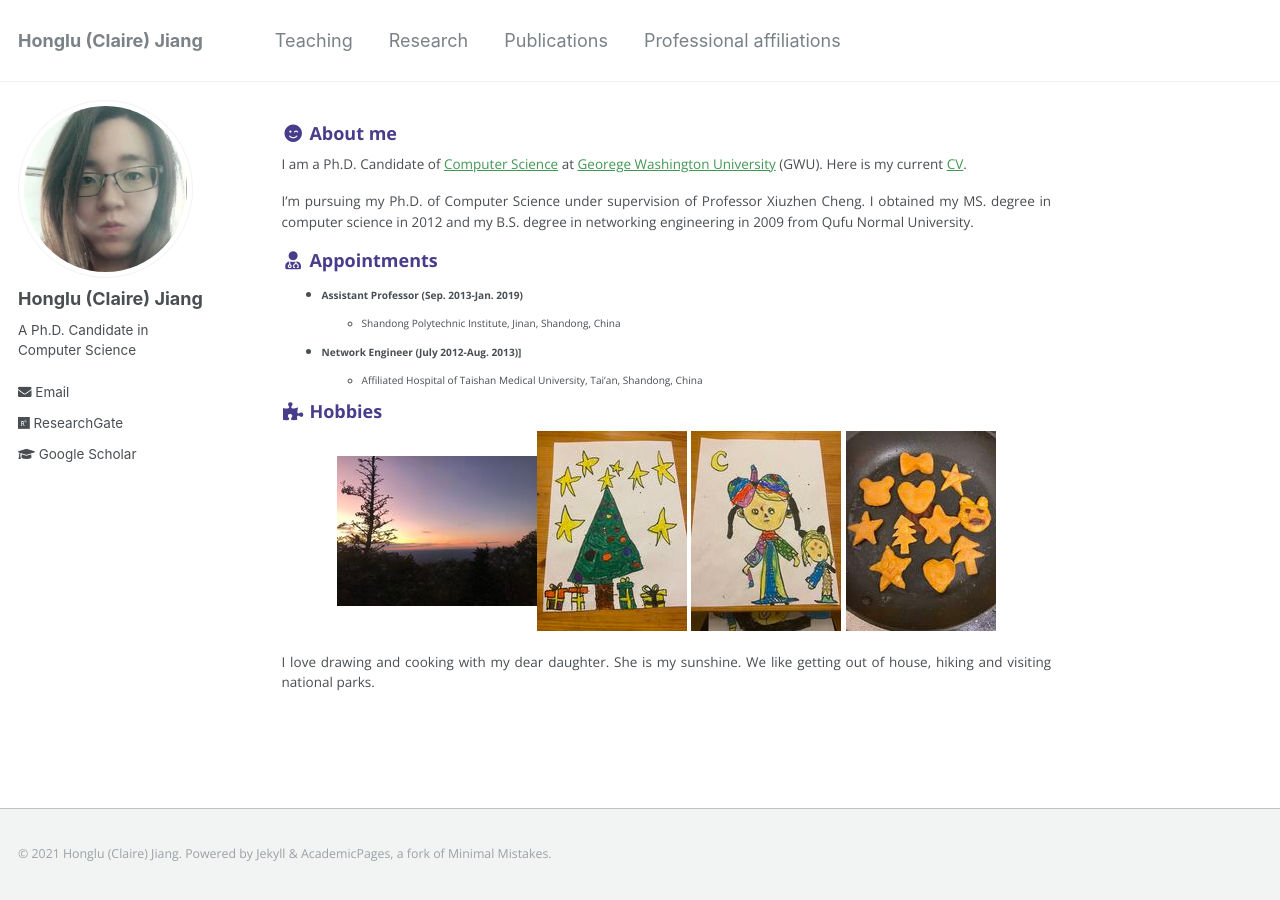
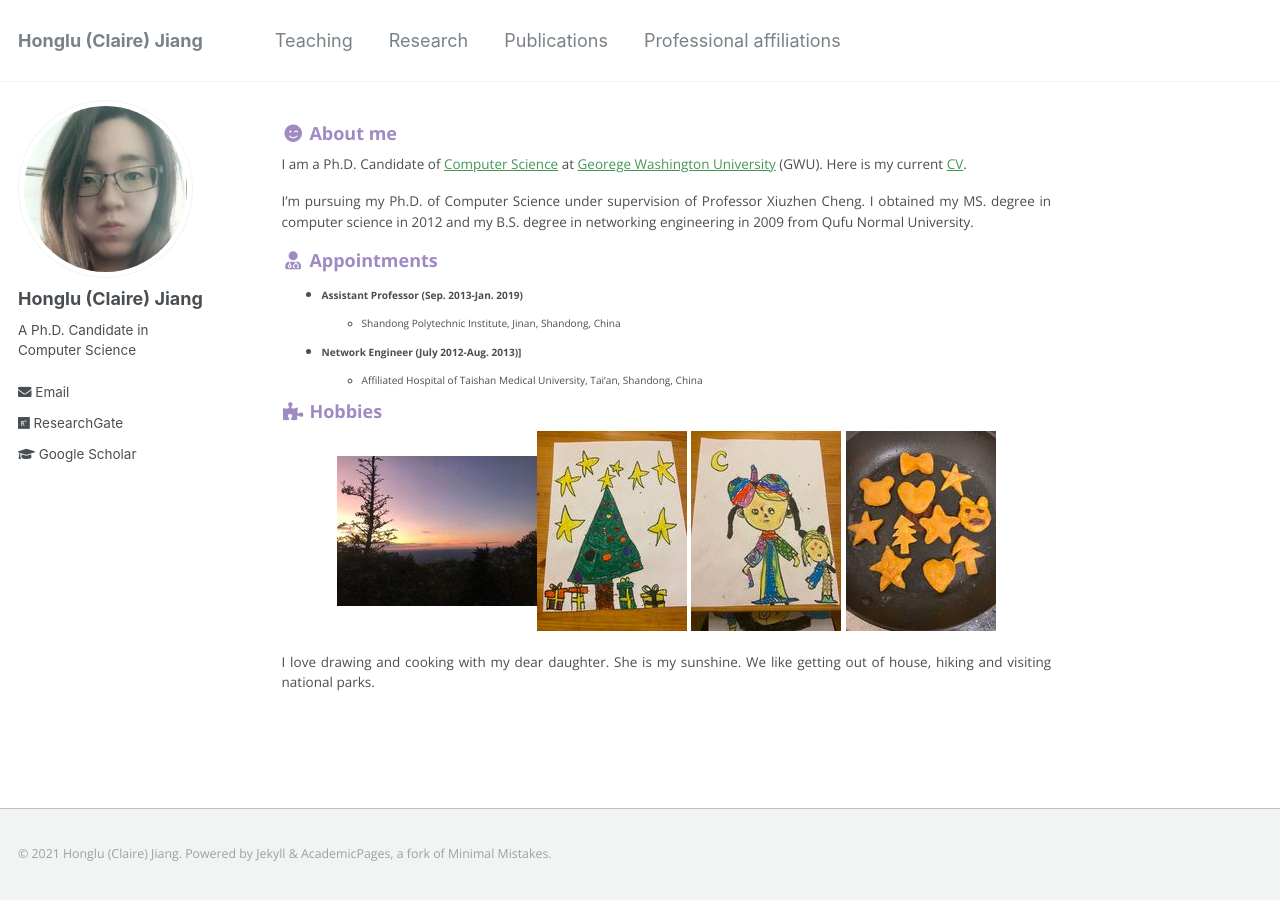
Before and after one commit to hljiang0720/hljiang.github.io, a Jekyll site: the page built from _pages/about.md, in a window 1280 px wide. Built offline with Jekyll 4.4.1, drawn with Linux system fonts in a browser that asks for light colours.

Commit message:
Update _page.scss

```diff
--- a/_sass/_page.scss
+++ b/_sass/_page.scss
@@ -55,7 +55,7 @@
      h3 {
         font-size: $type-size-5;
         margin-bottom: 0.5em;
-    color: #483d8b;
+    color: #a08ac3;
   }
 
    h4 {
```
